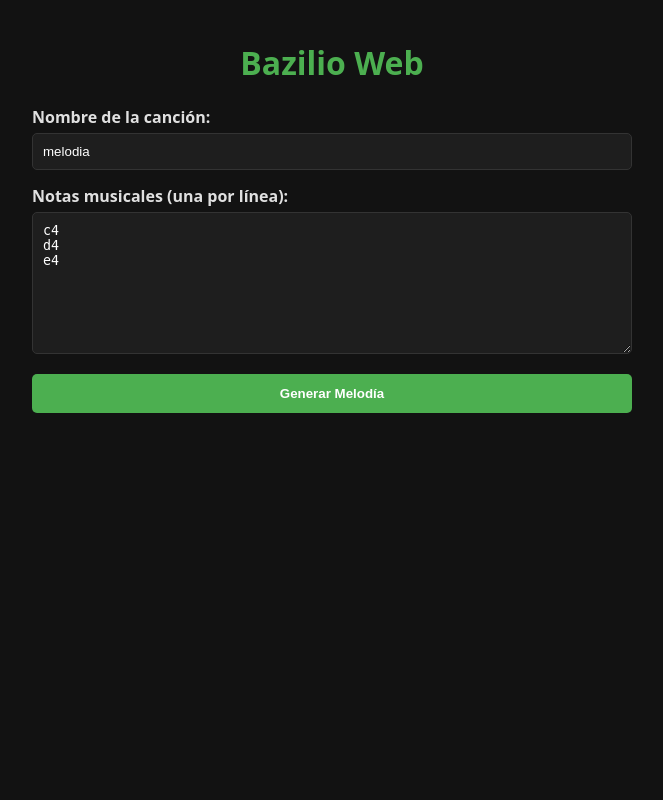
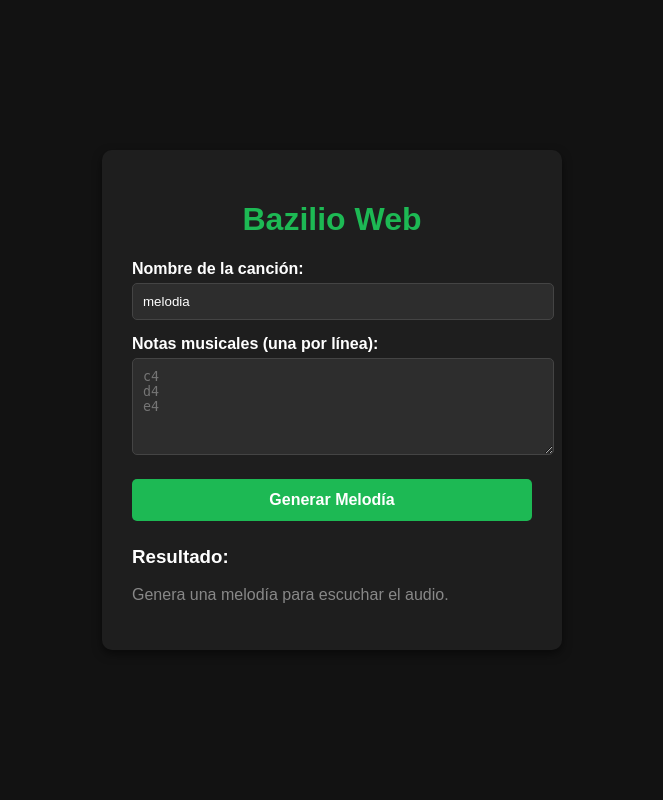
Before and after one commit to DavidOnGitHub1/Nota_melodia, a Flask app: page / in a window 1280 px wide. Shown: the whole page, without its empty margins (308-971 px from the left). Run offline with Flask 3, Linux system fonts and the light colour scheme.

Commit message:
actualizar app.py

```diff
--- a/app.py
+++ b/app.py
@@ -1,71 +1,41 @@
+from flask import Flask, render_template, request, send_from_directory, redirect, url_for
 import os
 import subprocess
-import unicodedata
-from flask import Flask, render_template, request, send_from_directory
 
 app = Flask(__name__)
 
-@app.route('/', methods=['GET', 'POST'])
+# Directorio donde se guardarán los archivos generados
+OUTPUT_DIR = '.'
+
+@app.route('/')
 def index():
-    audio_file = None
-    pdf_file = None
-    texto_ingresado = "c4\nd4\ne4"  # Notas por defecto
+    return render_template('index.html', audio_file=None)
 
-    if request.method == 'POST':
-        nombre_cancion = request.form.get('nombre', 'melodia')
-        texto_ingresado = request.form.get('notas', '')
+@app.route('/generate', methods=['POST'])
+def generate():
+    song_name = request.form.get('song_name', 'melodia')
+    notes = request.form.get('notes', '')
 
-        # Limpiar caracteres especiales del nombre
-        nombre_cancion = "".join(c if c.isalnum() or c in ('_', '-') else '_' for c in nombre_cancion).lower()
+    # Aquí va la lógica de tu compilador o la llamada a tus scripts (LilyPond / TiMidity / FFmpeg)
+    # Por ejemplo, guardamos las notas en un archivo .bzl temporal y ejecutamos tu lógica:
+    bzl_filename = f"{song_name}.bzl"
+    with open(bzl_filename, 'w') as f:
+        f.write(notes)
 
-        # Diccionario de notas musicales
-        tabla_notas = {
-            'do': 24, 'c': 24, 'c4': 24, 'c3': 12,
-            'do#': 25, 'c#': 25, 'cis': 25, 'cis4': 25,
-            're': 26, 'd': 26, 'd4': 26, 'd3': 14,
-            're#': 27, 'd#': 27, 'dis': 27, 'dis4': 27,
-            'mi': 28, 'e': 28, 'e4': 28, 'e3': 16,
-            'fa': 29, 'f': 29, 'f4': 29, 'f3': 17,
-            'fa#': 30, 'f#': 30, 'fis': 30, 'fis4': 30,
-            'sol': 31, 'g': 31, 'g4': 31, 'g3': 19,
-            'sol#': 32, 'g#': 32, 'gis': 32, 'gis4': 32,
-            'la': 33, 'a': 33, 'a4': 33, 'a3': 21,
-            'la#': 34, 'a#': 34, 'ais': 34, 'ais3': 22, 'ais4': 34, 'bes4': 34,
-            'si': 35, 'b': 35, 'b4': 35, 'b3': 23,
-            'eb4': 27, 'f5': 41, 'g5': 43, 'a5': 45, 'c5': 36, 'd5': 38, 'e5': 40,
-            'f#4': 30, 'f#5': 42, 'g#4': 32, 'c#5': 37
-        }
+    # Ejemplo de ejecución de tu backend (ajusta esto según cómo proceses tu lenguaje):
+    # subprocess.run(["python3", "main.py", bzl_filename])
 
-        lineas = texto_ingresado.split('\n')
-        contenido_bzl = "Main |:\n    Beethoven 0\n:|\n\nBeethoven x |:\n"
+    # Nombre del archivo MP3 que genera tu sistema
+    audio_filename = f"{song_name}.mp3"
 
-        for linea in lineas:
-            nota_limpia = linea.strip().lower()
-            nota_limpia = ''.join(c for c in unicodedata.normalize('NFD', nota_limpia) if unicodedata.category(c) != 'Mn')
-            if nota_limpia in tabla_notas:
-                contenido_bzl += f"    (:) {tabla_notas[nota_limpia]}\n"
+    return render_template('index.html', audio_file=audio_filename)
 
-        contenido_bzl += ":|"
-
-        os.makedirs("programa", exist_ok=True)
-        ruta_bzl = f"programa/{nombre_cancion}.bzl"
-        with open(ruta_bzl, "w", encoding="utf-8") as f:
-            f.write(contenido_bzl)
-
-        # Ejecutar el script principal de compilación
-        subprocess.run(["python3", "main.py", nombre_cancion])
-
-        if os.path.exists(f"programa/{nombre_cancion}.mp3"):
-            audio_file = f"{nombre_cancion}.mp3"
-        if os.path.exists(f"programa/{nombre_cancion}.pdf"):
-            pdf_file = f"{nombre_cancion}.pdf"
-
-    return render_template('index.html', audio_file=audio_file, pdf_file=pdf_file, notas_ingresadas=texto_ingresado)
-
-@app.route('/programa/<filename>')
+# Ruta clave para que el navegador pueda descargar y reproducir el audio generado
+@app.route('/download/<filename>')
 def download_file(filename):
-    return send_from_directory('programa', filename)
+    return send_from_directory(OUTPUT_DIR, filename)
 
 if __name__ == '__main__':
-    port = int(os.environ.get("PORT", 5000))
+    # Render asigna dinámicamente el puerto mediante la variable de entorno PORT
+    port = int(os.environ.get('PORT', 10000))
     app.run(host='0.0.0.0', port=port, debug=True)
--- a/templates/index.html
+++ b/templates/index.html
@@ -3,43 +3,78 @@
 <head>
     <meta charset="UTF-8">
     <meta name="viewport" content="width=device-width, initial-scale=1.0">
-    <title>Generador de Melodías - Bazilio</title>
+    <title>Bazilio Web</title>
     <style>
-        body { font-family: system-ui, sans-serif; background: #121212; color: #e0e0e0; padding: 20px; max-width: 600px; margin: auto; }
-        h1 { text-align: center; color: #4CAF50; }
-        label { font-weight: bold; display: block; margin-top: 15px; }
-        input, textarea { width: 100%; padding: 10px; margin-top: 5px; background: #1e1e1e; color: #fff; border: 1px solid #333; border-radius: 5px; box-sizing: border-box; }
-        button { background: #4CAF50; color: white; padding: 12px; border: none; border-radius: 5px; font-weight: bold; cursor: pointer; width: 100%; margin-top: 15px; }
-        button:hover { background: #45a049; }
-        .player { margin-top: 25px; background: #1e1e1e; padding: 15px; border-radius: 8px; }
+        body {
+            font-family: Arial, sans-serif;
+            background-color: #121212;
+            color: #ffffff;
+            display: flex;
+            justify-content: center;
+            align-items: center;
+            height: 100vh;
+            margin: 0;
+        }
+        .container {
+            background: #1e1e1e;
+            padding: 30px;
+            border-radius: 10px;
+            box-shadow: 0 4px 10px rgba(0,0,0,0.5);
+            width: 400px;
+        }
+        h1 { color: #1db954; text-align: center; }
+        label { display: block; margin-top: 15px; font-weight: bold; }
+        input, textarea {
+            width: 100%;
+            padding: 10px;
+            margin-top: 5px;
+            background: #2d2d2d;
+            border: 1px solid #444;
+            color: white;
+            border-radius: 5px;
+        }
+        button {
+            width: 100%;
+            background: #1db954;
+            color: white;
+            border: none;
+            padding: 12px;
+            margin-top: 20px;
+            font-size: 16px;
+            font-weight: bold;
+            border-radius: 5px;
+            cursor: pointer;
+        }
+        button:hover { background: #1aa34a; }
+        .result { margin-top: 25px; }
         audio { width: 100%; margin-top: 10px; }
-        .btn-pdf { background: #2196F3; text-decoration: none; display: block; text-align: center; padding: 10px; color: white; border-radius: 5px; margin-top: 10px; font-weight: bold; }
     </style>
 </head>
 <body>
+    <div class="container">
         <h1>Bazilio Web</h1>
-    <form method="POST">
-        <label for="nombre">Nombre de la canción:</label>
-        <input type="text" id="nombre" name="nombre" value="melodia" required>
+        <form action="/generate" method="POST">
+            <label for="song_name">Nombre de la canción:</label>
+            <input type="text" id="song_name" name="song_name" value="melodia" required>
 
-        <label for="notas">Notas musicales (una por línea):</label>
-        <textarea id="notas" name="notas" rows="8" placeholder="c4&#10;d4&#10;e4" required>{{ notas_ingresadas if notas_ingresadas else "c4&#10;d4&#10;e4" }}</textarea>
+            <label for="notes">Notas musicales (una por línea):</label>
+            <textarea id="notes" name="notes" rows="5" placeholder="c4&#10;d4&#10;e4" required></textarea>
 
             <button type="submit">Generar Melodía</button>
         </form>
 
+        <div class="result">
+            <h3>Resultado:</h3>
             {% if audio_file %}
-    <div class="player">
-        <h3>Resultado:</h3>
-        <audio controls autoplay>
-            <source src="{{ url_for('download_file', filename=audio_file) }}?v={{ range(1, 99999) | random }}" type="audio/mp3">
-            Tu navegador no soporta el reproductor de audio.
+                <p>Reproduciendo: {{ audio_file }}</p>
+                <audio controls>
+                    <source src="{{ url_for('download_file', filename=audio_file) }}" type="audio/mpeg">
+                    Tu navegador no soporta el elemento de audio.
                 </audio>
-
-        {% if pdf_file %}
-        <a class="btn-pdf" href="{{ url_for('download_file', filename=pdf_file) }}" target="_blank">Descargar Partitura PDF</a>
+            {% else %}
+                <p style="color: #888;">Genera una melodía para escuchar el audio.</p>
             {% endif %}
         </div>
-    {% endif %}
+    </div>
 </body>
 </html>
```
Lines whose indentation alone changed are shown as unchanged.
